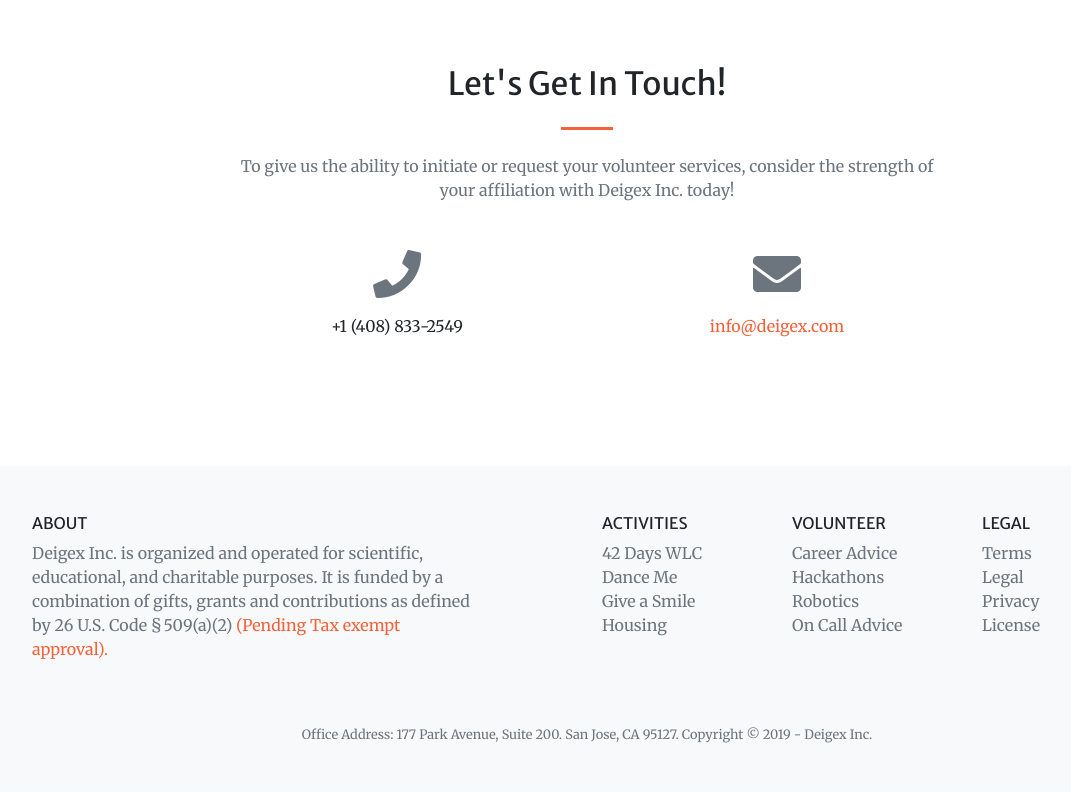
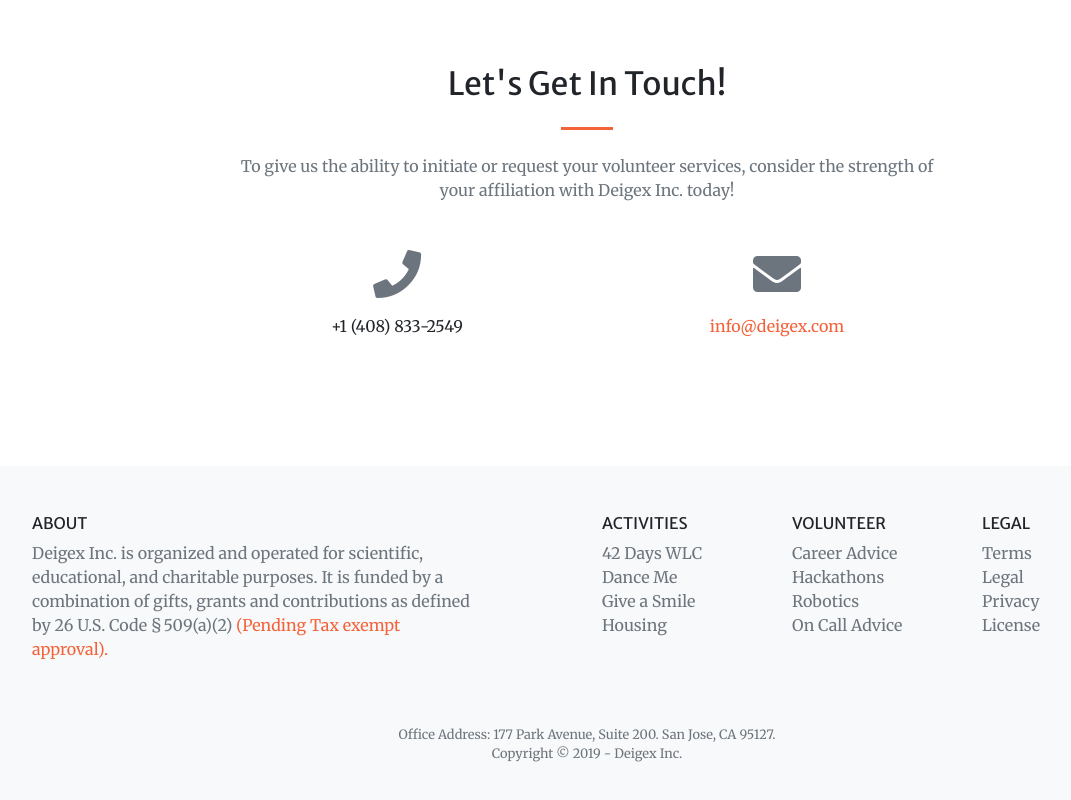
Before and after one commit to ericpalma/deigex.com, a website with bundled scripts: page index.html in a window 1280 px wide. Shown: the part 3077-3877 px from the top of the page, without its empty margins (53-1124 px from the left). Built offline with nearby package versions, Linux system fonts and the light colour scheme.

Commit message:
Update index.html

```diff
--- a/index.html
+++ b/index.html
@@ -298,7 +298,8 @@
           </ul>
         </div>
       </div>
-      <div class="small text-center text-muted">Office Address: 177 Park Avenue, Suite 200. San Jose, CA 95127. Copyright &copy; 2019 - Deigex Inc.</div>
+      <div class="small text-center text-muted">Office Address: 177 Park Avenue, Suite 200. San Jose, CA 95127.</div>
+      <div class="small text-center text-muted">Copyright &copy; 2019 - Deigex Inc.</div>
     </div>
   </footer>
 
```
